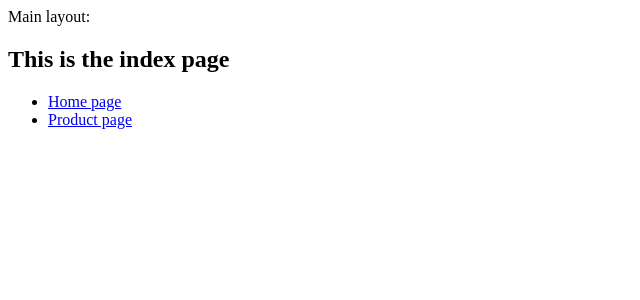
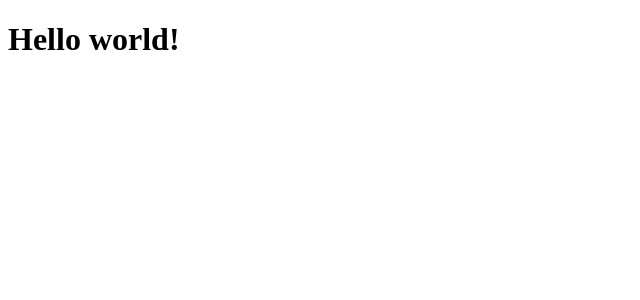
Before and after one commit to NiuWeb/react-filesystem-routing, a React (Create React App) app: page / in a window 1280 px wide. Shown: the top 300 px of the page, without its empty margins (0-640 px from the left). Built offline with nearby package versions, Linux system fonts and the light colour scheme.

Commit message:
removing pages, will create new ones

```diff
--- a/src/pages/_layout.tsx
+++ /dev/null
@@ -1,8 +0,0 @@
-import React from "react";
-
-export default ({children}: {children: React.ReactNode}) => {
-    return <div>
-        Main layout:
-        {children}
-    </div>
-}
--- a/src/pages/home/about.tsx
+++ /dev/null
@@ -1,10 +0,0 @@
-import { Link } from "react-router-dom"
-
-export default () => {
-    return <div>
-        <h2>This is the about page</h2>
-        <ul>
-            <li><Link to="/">Index page</Link></li>
-        </ul>
-    </div>
-}
--- a/src/pages/home/index.tsx
+++ /dev/null
@@ -1,12 +0,0 @@
-import { Link } from "react-router-dom"
-
-export default () => {
-    return <div>
-        <h2>This is the home page</h2>
-        <ul>
-            <li><Link to="/">Index page</Link></li>
-            <li><Link to="./about">About page</Link></li>
-        </ul>
-
-    </div>
-}
--- a/src/pages/index.tsx
+++ b/src/pages/index.tsx
@@ -1,11 +1,8 @@
-import { Link } from "react-router-dom"
+import Box from "@mui/material/Box"
 
-export default () => {
-    return <div>
-        <h2>This is the index page</h2>
-        <ul>
-            <li><Link to="/home">Home page</Link></li>
-            <li><Link to="/product">Product page</Link></li>
-        </ul>
-    </div>
+const page: React.FC = () => {
+    return <Box>
+        <h1>Hello world!</h1>
+    </Box>
 }
+export default page;
--- a/src/pages/page2.tsx
+++ /dev/null
@@ -1,3 +0,0 @@
-export default () => {
-    return <div>page 2</div>
-}
--- a/src/pages/product/[id]/_layout.tsx
+++ /dev/null
@@ -1,6 +0,0 @@
-export default ({children}: {children: React.ReactNode}) => {
-    return <div>
-        product ids layout:
-        {children}
-    </div>
-}
--- a/src/pages/product/[id]/data.tsx
+++ /dev/null
@@ -1,9 +0,0 @@
-import { Link, useParams } from "react-router-dom";
-
-export default () => {
-    const { id } = useParams();
-    return <div>
-        <h2>The data for product {id}</h2>
-        <Link to={`/product/${id}`}>Go to product</Link>
-    </div>
-}
--- a/src/pages/product/[id]/index.tsx
+++ /dev/null
@@ -1,13 +0,0 @@
-import { Link, useParams } from "react-router-dom";
-
-export default () => {
-    const { id } = useParams();
-    return <div>
-        <h2>This is the product {id}</h2>
-        <ul>
-            <li><Link to="/">Index page</Link></li>
-            <li><Link to="/product">Products page</Link></li>
-            <li><Link to="./data">View data</Link></li>
-        </ul>
-    </div>
-}
--- a/src/pages/product/index.tsx
+++ /dev/null
@@ -1,11 +0,0 @@
-import { Link } from "react-router-dom"
-
-export default () => {
-    return <div>
-        <h2>This is the product page</h2>
-        <ul>
-            <li><Link to="/">Index page</Link></li>
-            <li><Link to="./432">View product 432</Link></li>
-        </ul>
-    </div>
-}
```
